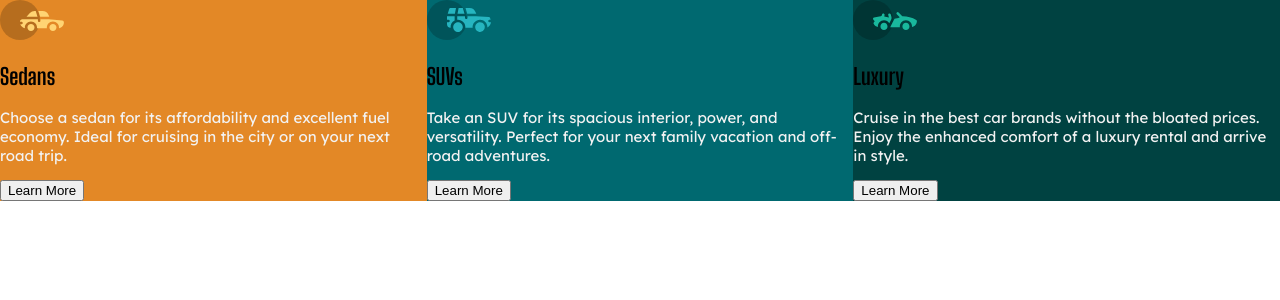
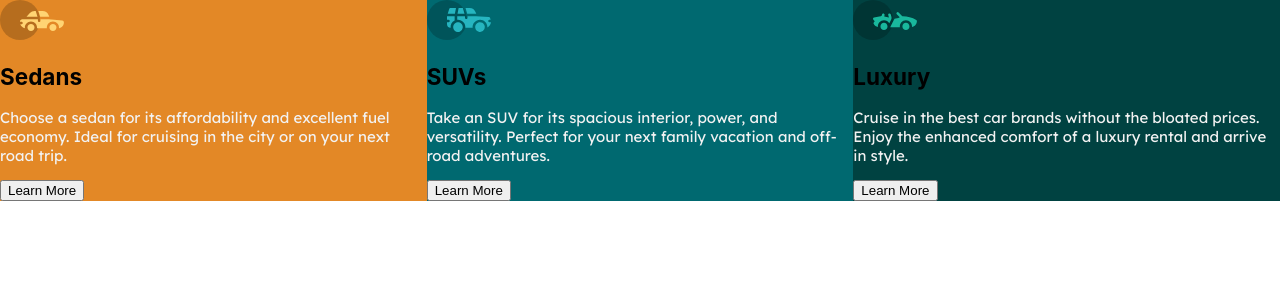
Before and after one commit to royeradames/3-column-card, a React (Create React App) app: page / in a window 1280 px wide. Shown: the top 300 px of the page. Built offline with nearby package versions, Linux system fonts and the light colour scheme.

Commit message:
👌remove font family

```diff
--- a/src/styles/_index.scss
+++ b/src/styles/_index.scss
@@ -7,12 +7,8 @@ html{
     font-size: 10px;
     box-sizing: border-box;
 
-    // body font
-    font-family: 'Lexend Deca', sans-serif;
 }
-h1, h2, h3, h4{
-    font-family: 'Big Shoulders Display', cursive;
-}
+
 
 img{
     max-width: 100%;
```
